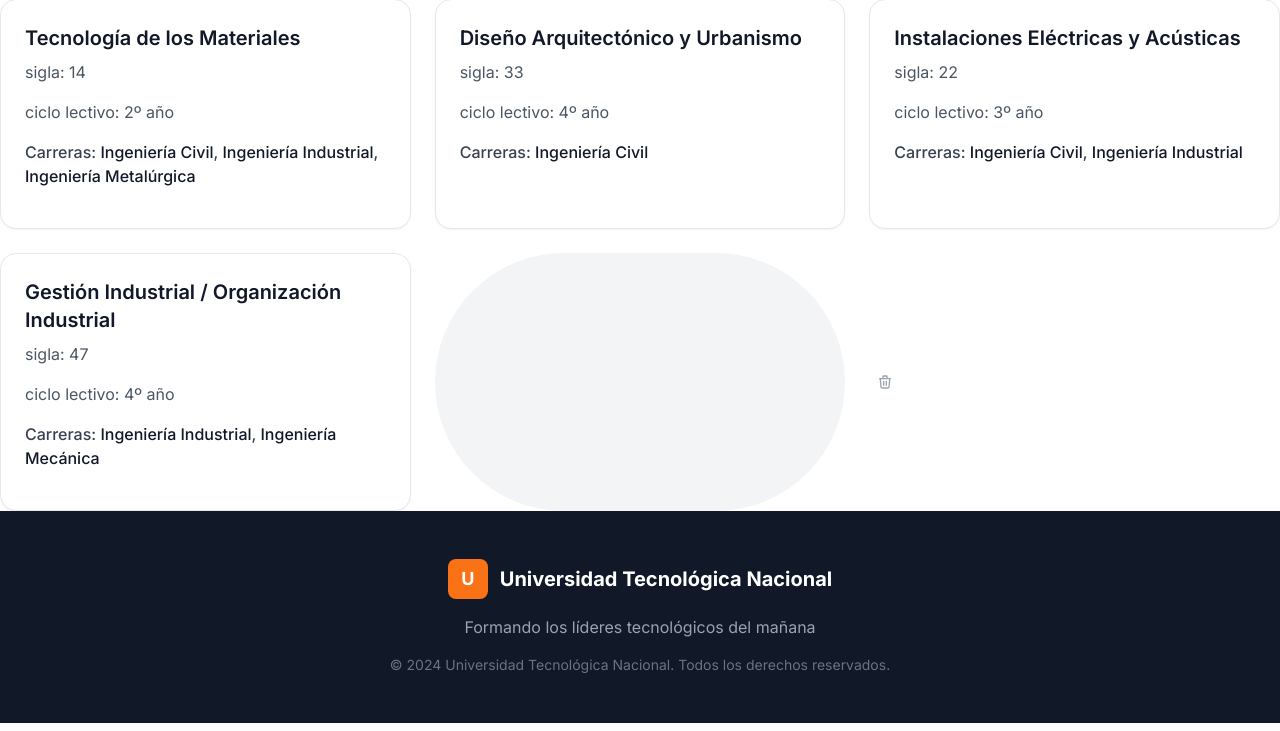
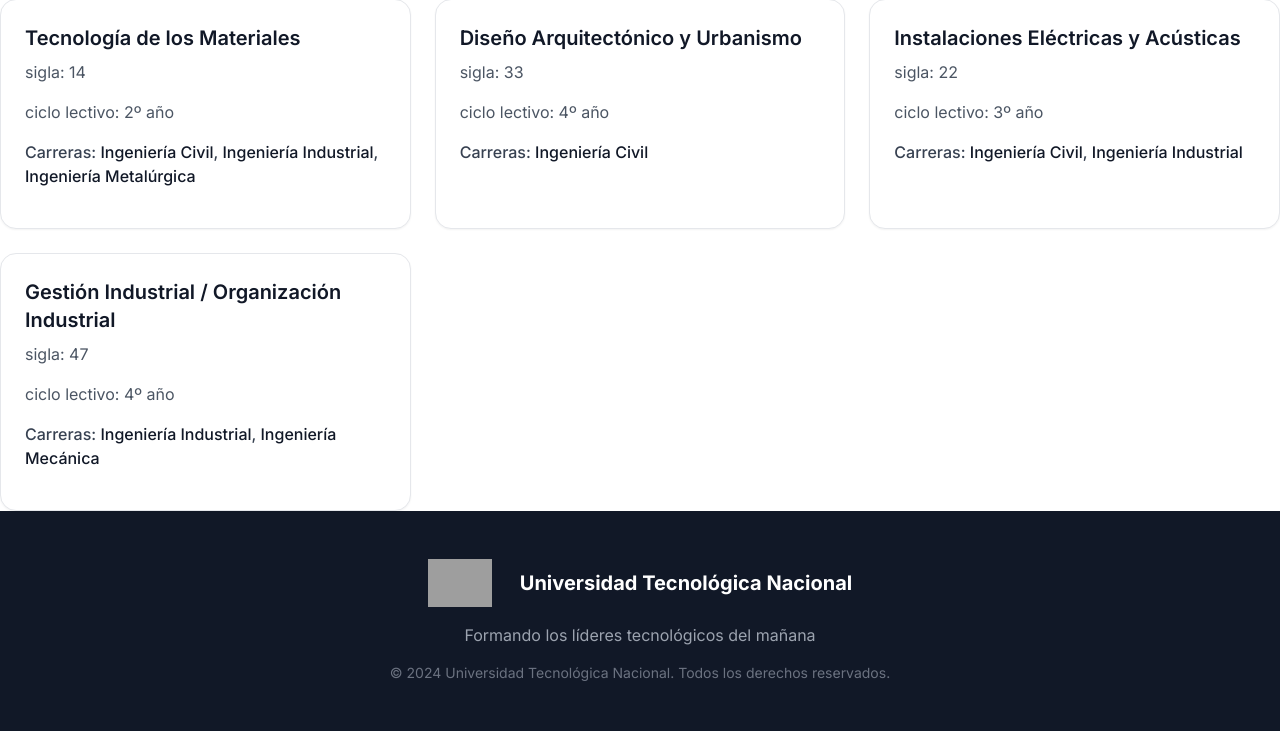
Before and after one commit to Villada-PG3/trabajo-practico-integrador-universidad-tecnologica-nacional, a Django app: page /materias/ in a window 1280 px wide. Shown: the part 2329-3060 px from the top of the page. Run offline with Django 5.2, Linux system fonts and the light colour scheme; data comes from the database, SQL or seed files in the repository; both versions use the stored data as it was after the commit; some libraries are stand-ins or nearby versions; grey boxes are pictures that could not be loaded.

Commit message:
modMateria_list

```diff
--- a/TP_UTN/UTN/templates/materia/materia_list.html
+++ b/TP_UTN/UTN/templates/materia/materia_list.html
@@ -161,19 +161,6 @@
             {% empty %}
                 <p class="text-gray-500 text-center col-span-full">No hay materias disponibles.</p>
             {% endfor %}
-                <span class="inline-block bg-gray-100 text-gray-800 px-3 py-1 rounded-full text-sm">
-                </span>
-
-                            </svg>
-                        </button>
-                        <button class="p-2 text-gray-400 hover:text-red-600 transition-colors">
-                            <svg class="w-4 h-4" fill="none" stroke="currentColor" viewBox="0 0 24 24">
-                                <path stroke-linecap="round" stroke-linejoin="round" stroke-width="2" d="M19 7l-.867 12.142A2 2 0 0116.138 21H7.862a2 2 0 01-1.995-1.858L5 7m5 4v6m4-6v6m1-10V4a1 1 0 00-1-1h-4a1 1 0 00-1 1v3M4 7h16"/>
-                            </svg>
-                        </button>
-                    </div>
-                </div>
-            </div>
         </div>
     </main>
 
@@ -182,9 +169,7 @@
         <div class="max-w-7xl mx-auto px-4 sm:px-6 lg:px-8">
             <div class="text-center">
                 <div class="flex items-center justify-center space-x-3 mb-4">
-                    <div class="w-10 h-10 bg-orange-500 rounded-lg flex items-center justify-center">
-                        <span class="text-white font-bold text-lg">U</span>
-                    </div>
+                    <img src="https://tse2.mm.bing.net/th/id/OIP.cqBKPdnHYvuLe2CUvTk8EwHaHa?rs=1&pid=ImgDetMain&o=7&rm=3" alt="UTN Logo" class="h-12 mr-4">
                     <h3 class="text-xl font-bold">Universidad Tecnológica Nacional</h3>
                 </div>
                 <p class="text-gray-400 mb-4">Formando los líderes tecnológicos del mañana</p>
```
Also changed, not shown: TP_UTN/db.sqlite3.
